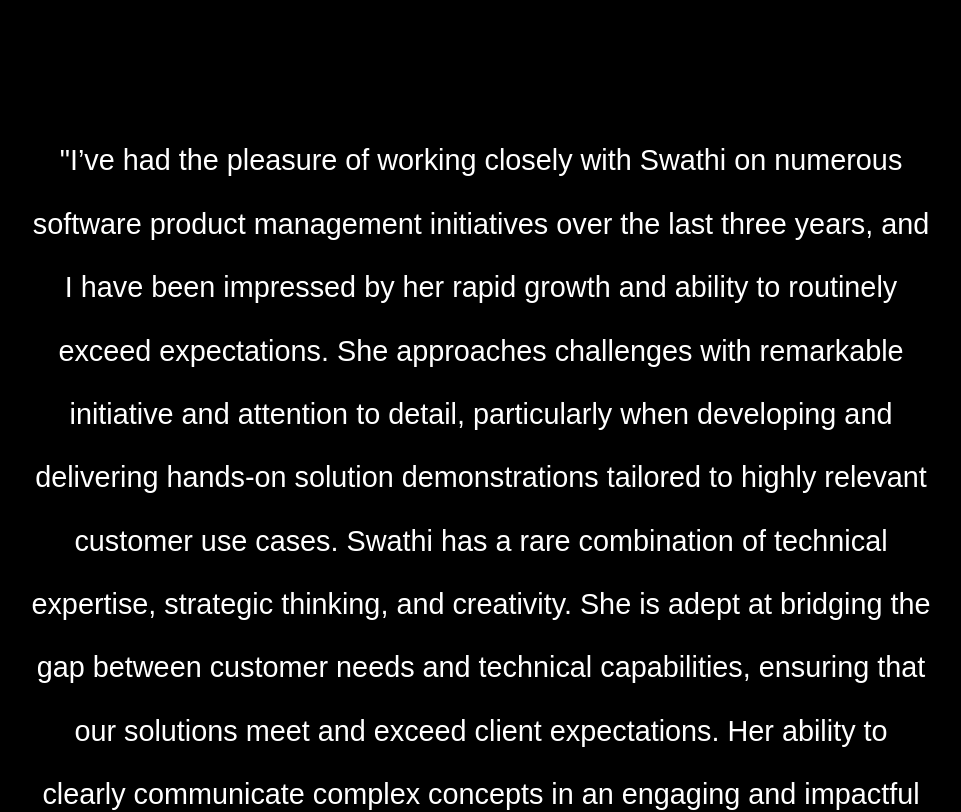
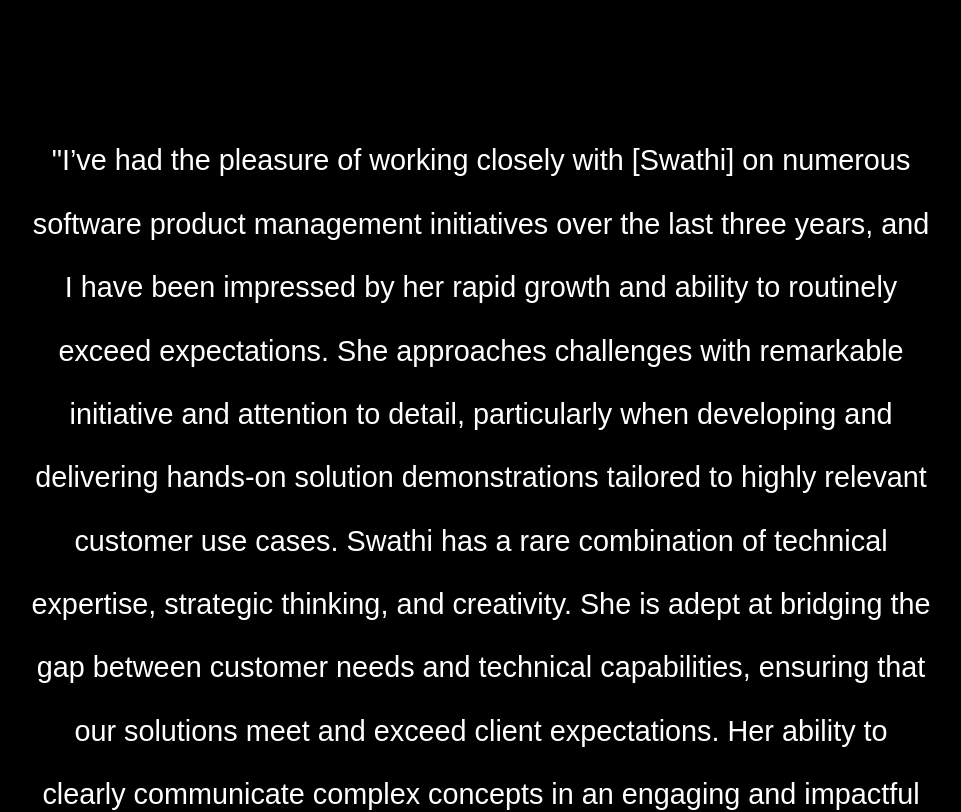
Before and after one commit to UpbeatHoover/my-website, a website: page About+Connect.html in a window 1280 px wide. Shown: the part 1860-2672 px from the top of the page, without its empty margins (159-1120 px from the left). Drawn offline with Linux system fonts and the light colour scheme; a web font is replaced by a local one.

Commit message:
About+Connect.html

```diff
--- a/About+Connect.html
+++ b/About+Connect.html
@@ -107,7 +107,7 @@
     <section id="testimonial" class="section testimonial">
       <div class="testimonial-container">
         <blockquote class="testimonial-text">
-          "I’ve had the pleasure of working closely with Swathi on numerous software product management initiatives over the last three years, and I have been impressed by her rapid growth and ability to routinely exceed expectations. She approaches challenges with remarkable initiative and attention to detail, particularly when developing and delivering hands-on solution demonstrations tailored to highly relevant customer use cases.
+          "I’ve had the pleasure of working closely with [Swathi] on numerous software product management initiatives over the last three years, and I have been impressed by her rapid growth and ability to routinely exceed expectations. She approaches challenges with remarkable initiative and attention to detail, particularly when developing and delivering hands-on solution demonstrations tailored to highly relevant customer use cases.
 
 Swathi has a rare combination of technical expertise, strategic thinking, and creativity. She is adept at bridging the gap between customer needs and technical capabilities, ensuring that our solutions meet and exceed client expectations. Her ability to clearly communicate complex concepts in an engaging and impactful way is an invaluable asset to our team.
 
```
